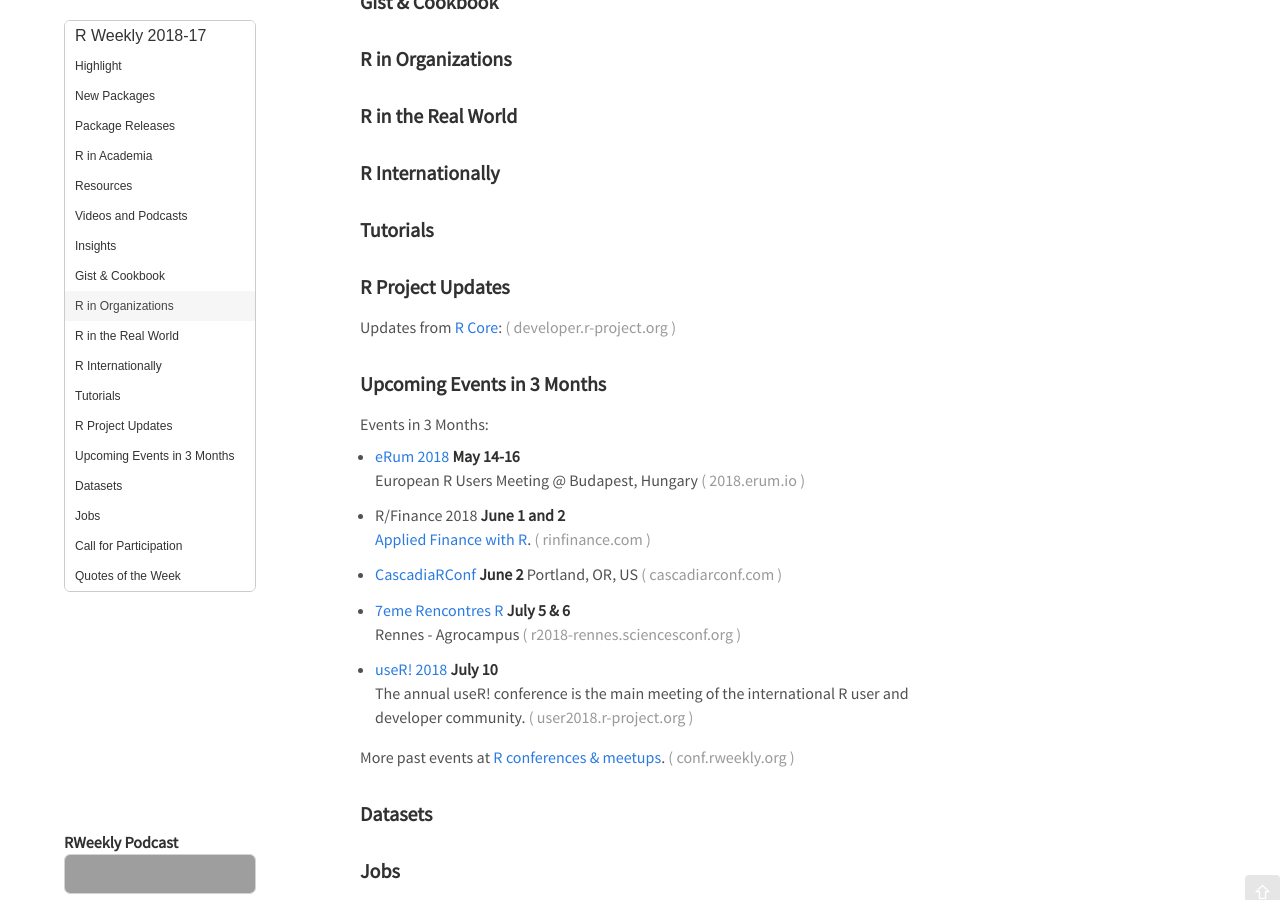
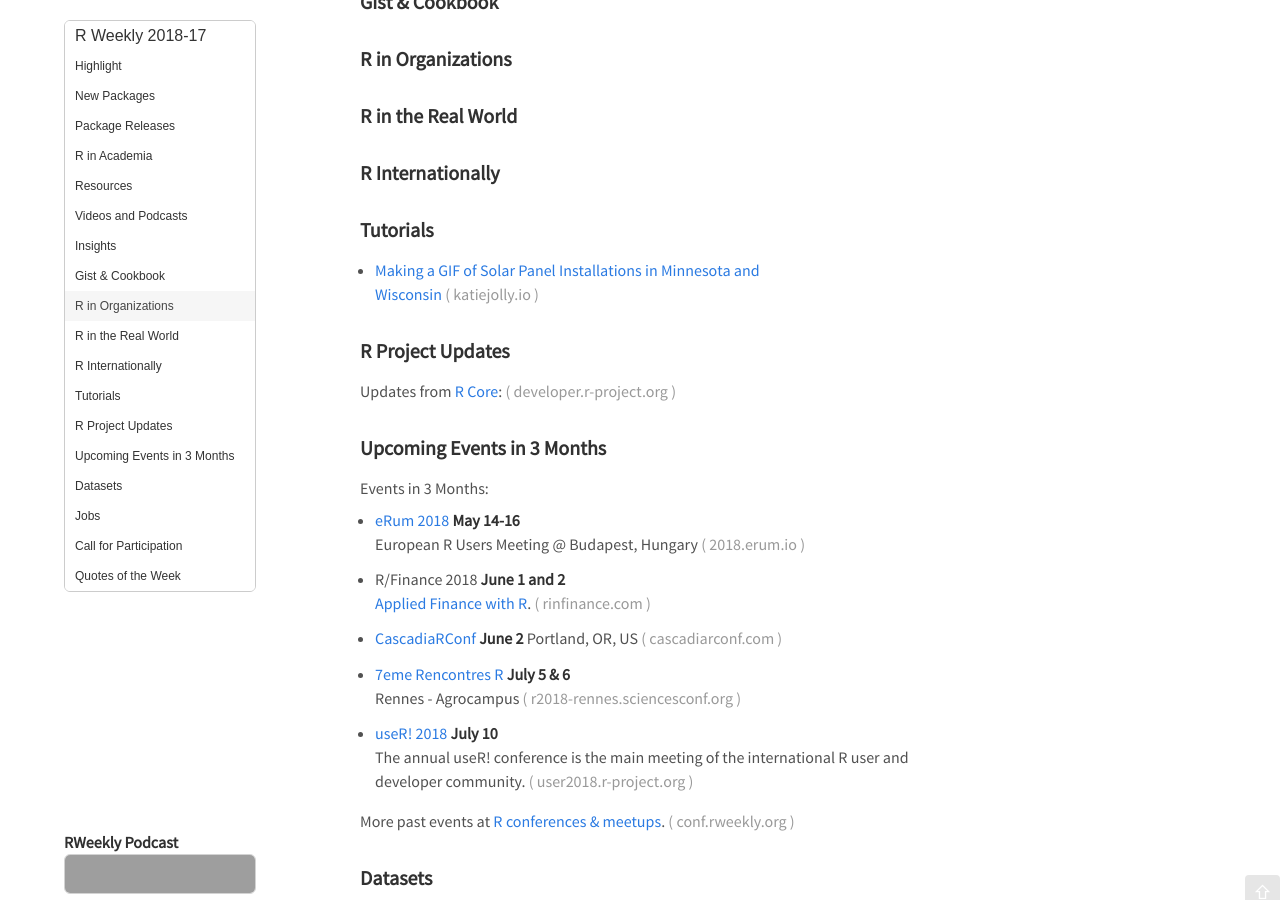
Before and after one commit to rweekly/rweekly.org, a Jekyll site: the page built from draft.md, in a window 1280 px wide and 900 px high, scrolled down 822 px. Built offline with Jekyll 4.4.1, drawn with Linux system fonts in a browser that asks for light colours; emoji names are drawn with the system emoji font; comment, search, counter and statistics services are not loaded; grey boxes are pictures that could not be loaded.

Commit message:
add post to tutorials

```diff
--- a/draft.md
+++ b/draft.md
@@ -70,7 +70,7 @@
 
 ###  Tutorials
 
-
++ [Making a GIF of Solar Panel Installations in Minnesota and Wisconsin](http://katiejolly.io/blog/2018-04-17/pv-installations)
 
 
 <!--<div class="post-more-begin"></div><div class="post-more-end"></div>-->
```
